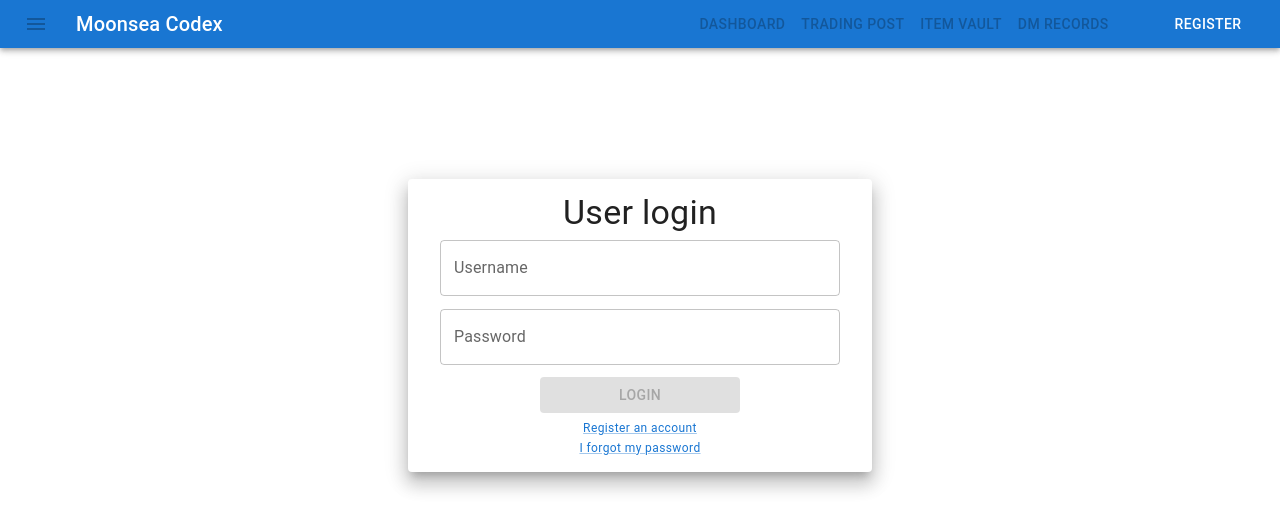
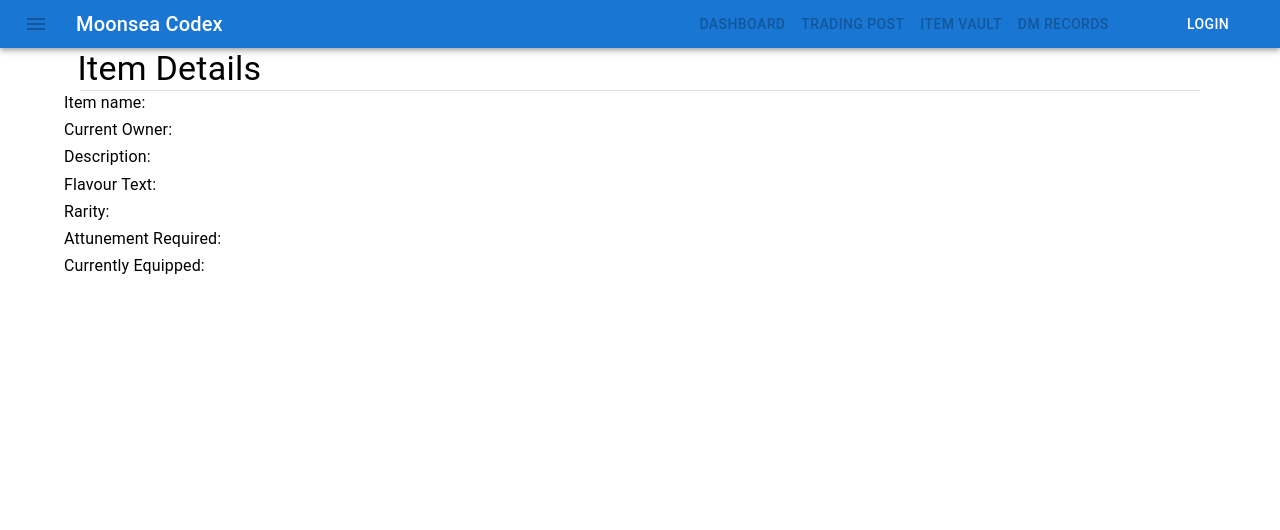
Before and after one commit to OperationXen/MoonseaWebUI, a React (Create React App) app: page /magicitem/1 in a window 1280 px wide. Before the commit this address led to /login. Shown: the top 530 px of the page. Built offline with nearby package versions, Linux system fonts and the light colour scheme; no server answers.

Commit message:
Added magic items detail pane (linkable)

```diff
--- a/src/App.js
+++ b/src/App.js
@@ -3,6 +3,7 @@ import { BrowserRouter, Routes, Route, Navigate } from "react-router-dom";
 
 import CharacterDetailWindow from "./components/characters/CharacterDetailWindow";
 import DungeonMasterWindow from "./components/dungeonmaster/DungeonMasterWindow";
+import MagicItemDetails from "./components/items/details/MagicItemDetails";
 import ItemVaultWindow from "./components/items/ItemVaultWindow";
 import FeedbackBar from "./components/general/FeedbackBar";
 import Dashboard from "./components/dashboard/Dashboard";
@@ -41,6 +42,7 @@ export default function App() {
             <Route path="*" element={<Navigate to="/" replace />} />
           </React.Fragment>
         )}
+        <Route path="/magicitem/:uuid" element={<MagicItemDetails />} />
         <Route path="/character/:uuid" element={<CharacterDetailWindow />} />
         <Route path="/dungeonmaster/:uuid" element={<DungeonMasterWindow />} />
       </Routes>
--- a/src/api/items.js
+++ b/src/api/items.js
@@ -5,10 +5,14 @@ export function createMagicItem(characterUUID, itemData) {
   return api.post("/api/magicitem/", data);
 }
 
-export function updateMagicItem(ID, data) {
-  return api.patch(`/api/magicitem/${ID}/`, data);
+export function updateMagicItem(UUID, data) {
+  return api.patch(`/api/magicitem/${UUID}/`, data);
 }
 
-export function deleteMagicItem(ID) {
-  return api.delete(`/api/magicitem/${ID}/`);
+export function deleteMagicItem(UUID) {
+  return api.delete(`/api/magicitem/${UUID}/`);
 }
+
+export function getMagicItemDetails(UUID) {
+  return api.get(`/api/magicitem/${UUID}/`);
+}
--- a/src/components/items/ItemWidget.js
+++ b/src/components/items/ItemWidget.js
@@ -1,4 +1,6 @@
 import React, { useState } from "react";
+import { useNavigate } from "react-router-dom";
+
 import { Card, Typography, Grid, Tooltip } from "@mui/material";
 
 import LocalGroceryStoreIcon from "@mui/icons-material/LocalGroceryStore";
@@ -16,6 +18,7 @@ export default function ItemWidget(props) {
   const { uuid, name, attunement, rarity, equipped } = props.data;
   const displayMessage = useSnackbar((s) => s.displayMessage);
   const refreshData = useCharacterStore((s) => s.requestRefresh);
+  const navigate = useNavigate();
 
   const [showControls, setShowControls] = useState(false);
   const colour = getRarityColour(rarity);
@@ -27,6 +30,7 @@ export default function ItemWidget(props) {
     refreshData();
   };
   const handleDetailClick = (e) => {
+    navigate(`/magicitem/${uuid}`);
     e.stopPropagation();
   };
   const handleTradeClick = (e) => {
@@ -57,7 +61,6 @@ export default function ItemWidget(props) {
         boxShadow: "2px 1px 4px #424242",
         width: "20em",
       }}
-      onClick={handleClick}
       onMouseOver={() => setShowControls(true)}
       onMouseOut={() => setShowControls(false)}
     >
@@ -89,6 +92,7 @@ export default function ItemWidget(props) {
               alignItems: "center",
               justifyContent: "flex-start",
             }}
+            onClick={handleClick}
           >
             <Typography fontWeight="550" sx={{ cursor: "pointer" }}>
               {name}
@@ -106,11 +110,13 @@ export default function ItemWidget(props) {
         >
           {showControls && (
             <React.Fragment>
-              <Tooltip
-                title="(Not implemented yet) View item details and history"
-                onClick={handleDetailClick}
-              >
-                <ArticleIcon fontSize="small" />
+              <Tooltip title="View item details and history">
+                <ArticleIcon
+                  onClick={(e) => {
+                    handleDetailClick();
+                  }}
+                  fontSize="small"
+                />
               </Tooltip>
               <Tooltip
                 title={
--- /dev/null
+++ b/src/components/items/details/MagicItemDetails.js
@@ -0,0 +1,45 @@
+import { useEffect, useState } from "react";
+import { useParams } from "react-router-dom";
+
+import { Box, Container, Typography, Divider } from "@mui/material";
+import { Stack } from "@mui/material";
+
+import { getMagicItemDetails } from "../../../api/items";
+
+export default function MagicItemDetails(props) {
+  const { uuid } = useParams();
+
+  const [loading, setLoading] = useState(true);
+  const [data, setData] = useState([]);
+
+  useEffect(() => {
+    getMagicItemDetails(uuid)
+      .then((response) => {
+        setData(response.data);
+      })
+      .finally(() => setLoading(false));
+  }, [uuid]);
+
+  return (
+    <Container>
+      <Typography variant="h4" marginLeft="0.4em">
+        Item Details
+      </Typography>
+      <Divider variant="middle" />
+      <Stack
+        sx={{
+          gap: "0.2em",
+        }}
+      >
+        <Typography>Item name: {data.name}</Typography>
+
+        <Typography>Current Owner: {data.owner}</Typography>
+        <Typography>Description: {data.description}</Typography>
+        <Typography>Flavour Text: {data.flavour}</Typography>
+        <Typography>Rarity: {data.rarity}</Typography>
+        <Typography>Attunement Required: {data.attunement}</Typography>
+        <Typography>Currently Equipped: {data.equipped}</Typography>
+      </Stack>
+    </Container>
+  );
+}
```
Also changed, not shown: src/components/items/details/MagicItemControlsPane.js (added), src/components/items/details/MagicItemHistoryPane.js (added), src/components/items/details/MagicItemInformationPane.js (added).
